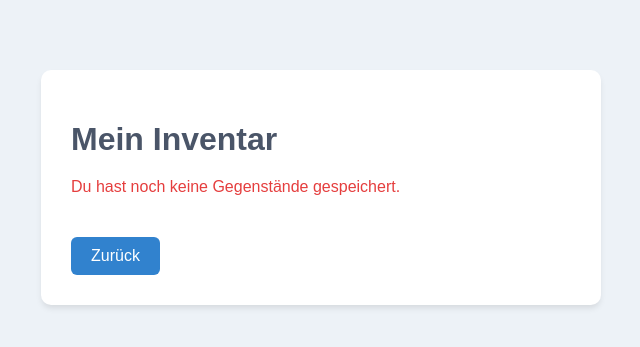
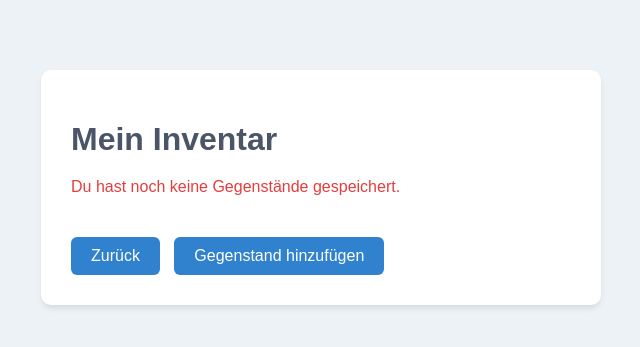
Before and after one commit to dankol187/Da_braut_sich_was_zusammen, a PHP site: page /Inventar_anschauen.php in a window 1280 px wide. Shown: the top 347 px of the page, without its empty margins (319-959 px from the left). Run offline with PHP 8.4, Linux system fonts and the light colour scheme; the visitor is signed in with stand-in values (Sample User, id 1); data that the repository does not hold is empty.

Commit message:
Update Inventar_anschauen.php

```diff
--- a/Inventar_anschauen.php
+++ b/Inventar_anschauen.php
@@ -40,6 +40,7 @@ $db->disconnect();
         li {margin-bottom: 8px;}
         .empty {color: #e53e3e;}
         a.button {display: inline-block; margin-top: 25px; padding: 10px 20px; background: #3182ce; color: #fff; border-radius: 6px; text-decoration: none;}
+        a.button {display: inline-block; margin-top: 25px; margin-right: 10px; padding: 10px 20px; background: #3182ce; color: #fff; border-radius: 6px; text-decoration: none;}
         a.button:hover {background: #2c5282;}
     </style>
 </head>
@@ -56,6 +57,7 @@ $db->disconnect();
             <p class="empty">Du hast noch keine Gegenstände gespeichert.</p>
         <?php endif; ?>
         <a href="suche.php" class="button">Zurück</a>
+        <a href="Inventar_hinzufügen.php" class="button">Gegenstand hinzufügen</a>
     </div>
 </body>
 </html>
```
